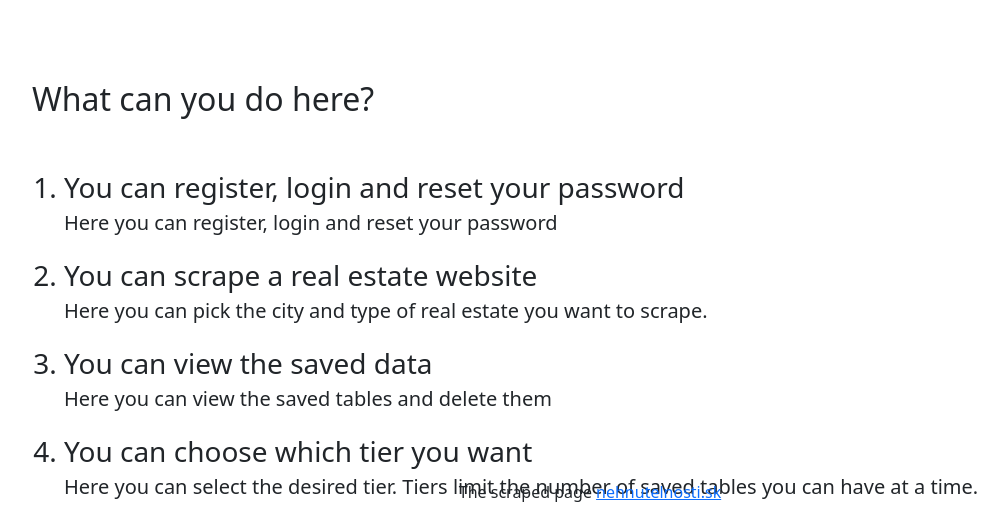
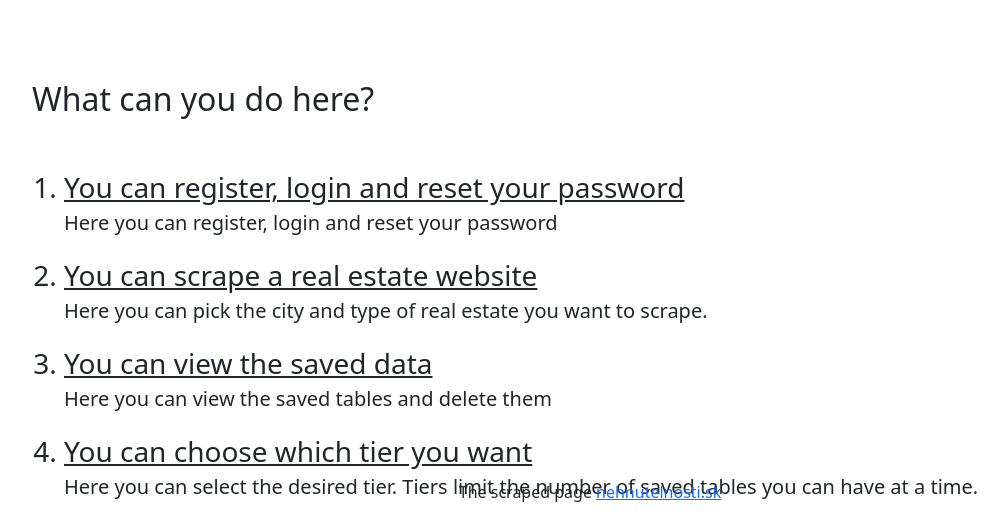
Before and after one commit to MrPotatorust/real_estate_scraper_website, a Django app: page / in a window 1280 px wide. Shown: the part 296-814 px from the top of the page, without its empty margins (50-1058 px from the left). Run offline with Django 5.2, Linux system fonts and the light colour scheme.

Commit message:
Made the headers look more like links

```diff
--- a/website/scraper_integration/templates/scraper_integration/main_page.html
+++ b/website/scraper_integration/templates/scraper_integration/main_page.html
@@ -11,19 +11,19 @@
     <h2 class="align-self-center mb-5">What can you do here?</h2>
     <ol class="fs-3">
         <li class="">
-            <a href="{% url 'scraper_integration:registration' %}" class="fs-3 text-decoration-none text-reset">You can register, login and reset your password</a>
+            <a href="{% url 'scraper_integration:registration' %}" class="fs-3 text-reset">You can register, login and reset your password</a>
             <p class="fs-5">Here you can register, login and reset your password</p>
         </li>
         <li class="">
-            <a href="{% url 'scraper_integration:scraper' %}" class="fs-3 text-decoration-none text-reset">You can scrape a real estate website</a>
+            <a href="{% url 'scraper_integration:scraper' %}" class="fs-3 text-reset">You can scrape a real estate website</a>
             <p class="fs-5">Here you can pick the city and type of real estate you want to scrape.</p>
         </li>
         <li class="">
-            <a href="{% url 'scraper_integration:view_tables' %}" class="fs-3 text-decoration-none text-reset">You can view the saved data</a>
+            <a href="{% url 'scraper_integration:view_tables' %}" class="fs-3 text-reset">You can view the saved data</a>
             <p class="fs-5">Here you can view the saved tables and delete them</p>
         </li>
         <li class="">
-            <a href="{% url 'scraper_integration:tiers' %}" class="fs-3 text-decoration-none text-reset">You can choose which tier you want</a>
+            <a href="{% url 'scraper_integration:tiers' %}" class="fs-3 text-reset">You can choose which tier you want</a>
             <p class="fs-5">Here you can select the desired tier. Tiers limit the number of saved tables you can have at a time.</p>
         </li>
     </=l>
```
